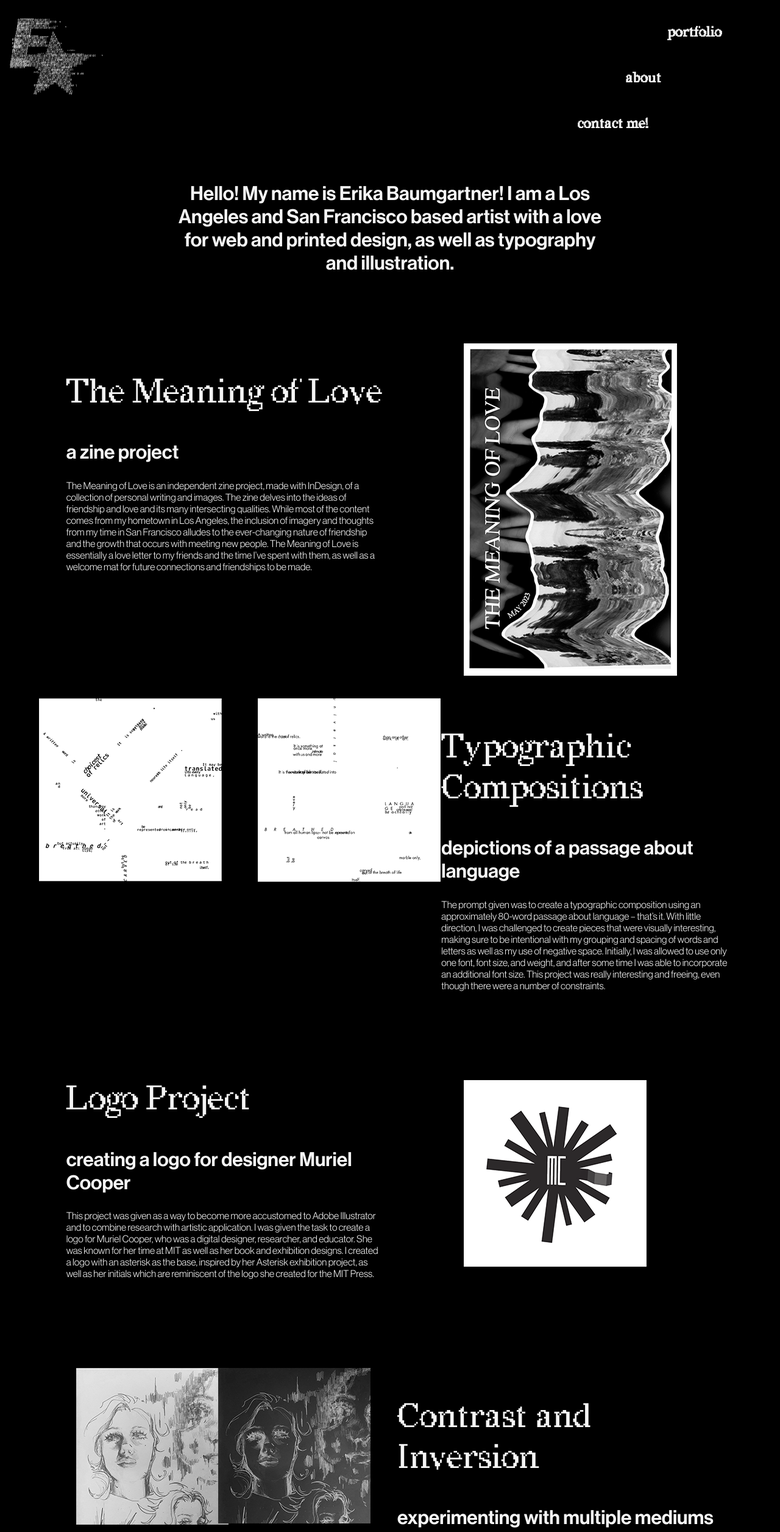
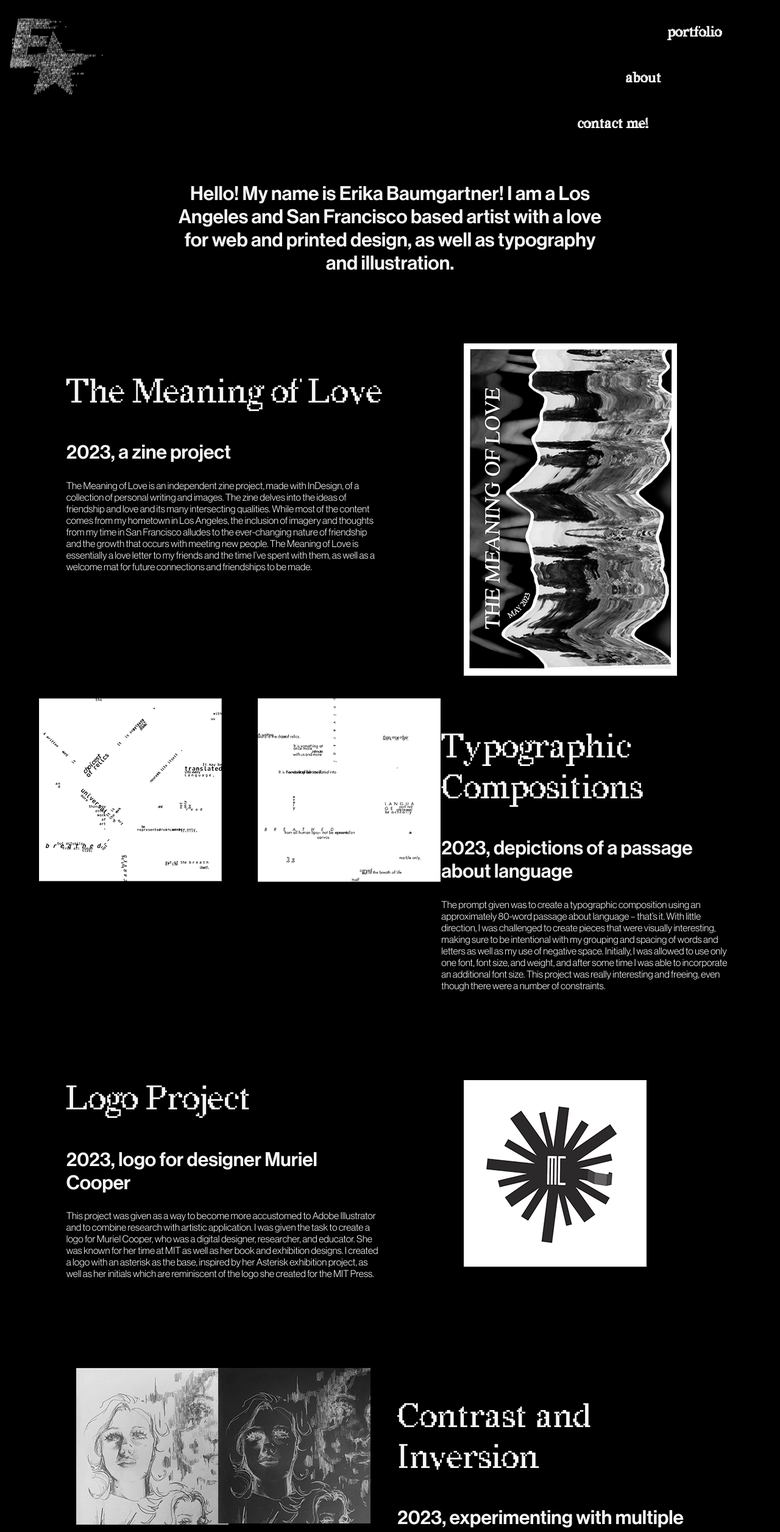
Before and after one commit to erikabaumm/ebaumgartner.github.io, a plain HTML site: page portfolio.html in a window 1280 px wide. Shown: the top 2512 px of the page at 61% size. Drawn offline with Linux system fonts and the light colour scheme.

Commit message:
years added.. ok now im done

```diff
--- a/portfolio.html
+++ b/portfolio.html
@@ -47,7 +47,7 @@
                        <a href="zine.html"> The Meaning of Love </a>
                     </h1>
                     <h2>
-                        a zine project
+                        2023,  a zine project
                     </h2>
                     <p>
                         The Meaning of Love is an independent zine project, made with InDesign, of a collection of personal writing and images. The zine delves into the ideas of friendship and love and its many intersecting qualities. While most of the content comes from my hometown in Los Angeles, the inclusion of imagery and thoughts from my time in San Francisco alludes to the ever-changing nature of friendship and the growth that occurs with meeting new people. The Meaning of Love is essentially a love letter to my friends and the time I’ve spent with them, as well as a welcome mat for future connections and friendships to be made.
@@ -63,7 +63,7 @@
                          <a href="typ.html"> Typographic Compositions </a>
                       </h1>
                       <h2>
-                           depictions of a passage about language
+                           2023,  depictions of a passage about language
                       </h2>
                       <p>
                               The prompt given was to create a typographic composition using an approximately 80-word passage about language – that’s it. With little direction, I was challenged to create pieces that were visually interesting, making sure to be intentional with my grouping and spacing of words and letters as well as my use of negative space. Initially, I was allowed to use only one font, font size, and weight, and after some time I was able to incorporate an additional font size. This project was really interesting and freeing, even though there were a number of constraints.
@@ -82,7 +82,7 @@
                    <a href="mclogo.html"> Logo Project </a>
                 </h1>
                 <h2>
-                    creating a logo for designer Muriel Cooper
+                    2023,  logo for designer Muriel Cooper
                 </h2>
                 <p>
                     This project was given as a way to become more accustomed to Adobe Illustrator and to combine research with artistic application. I was given the task to create a logo for Muriel Cooper, who was a digital designer, researcher, and educator. She was known for her time at MIT as well as her book and exhibition designs. I created a logo with an asterisk as the base, inspired by her Asterisk exhibition project, as well as her initials which are reminiscent of the logo she created for the MIT Press.
@@ -98,7 +98,7 @@
                     <a href="contrast.html"> Contrast and Inversion </a>
                 </h1>
                 <h2>
-                    experimenting with multiple mediums
+                    2023,  experimenting with multiple mediums
                 </h2>
                 <p>
                     One of my favorite things to experiment with in my art is contrast. I find that I used to be scared of high contrast, so I’d lower brightnesses and make colors within my pieces more muted. While my older work was still interesting despite the lower contrast, I decided to start making my work the opposite of what I was doing for a while. My biggest inspiration came from inverted photos, which I adore. While experimenting with photography and trying to create my own inverted imagery, I realized that I’d only be successful and achieve the look I wanted if I upped the contrast within my work. Once I started implementing that into my photography, I started seeing changes in the way I drew and performed with my other projects. This collection of images are experimental drawings, both traditional and digital, with variations of higher contrast and inverted colors.
@@ -123,7 +123,7 @@
                    <a href="olive.html"> Portraits of "Olive" </a>
                 </h1>
                 <h2>
-                    exploration of an original character
+                    2022,  exploration of an original character
                 </h2>
                 <p>
                     “Olive” is a character I created a couple of years ago with no backstory or real reason. I’m not even sure that’s her name – I just call her that because of her green hair and crimson eyes. Whenever I drew studies of humans in different positions or environments, I ended up drawing her, all in different variations, realistic and otherwise. These two are my favorite iterations of her, made with Procreate.
```
Also changed, not shown: contrast.html (+1 -1 lines), mclogo.html (+1 -1 lines), olive.html (+1 -1 lines), typ.html (+1 -1 lines), zine.html (+1 -1 lines).
